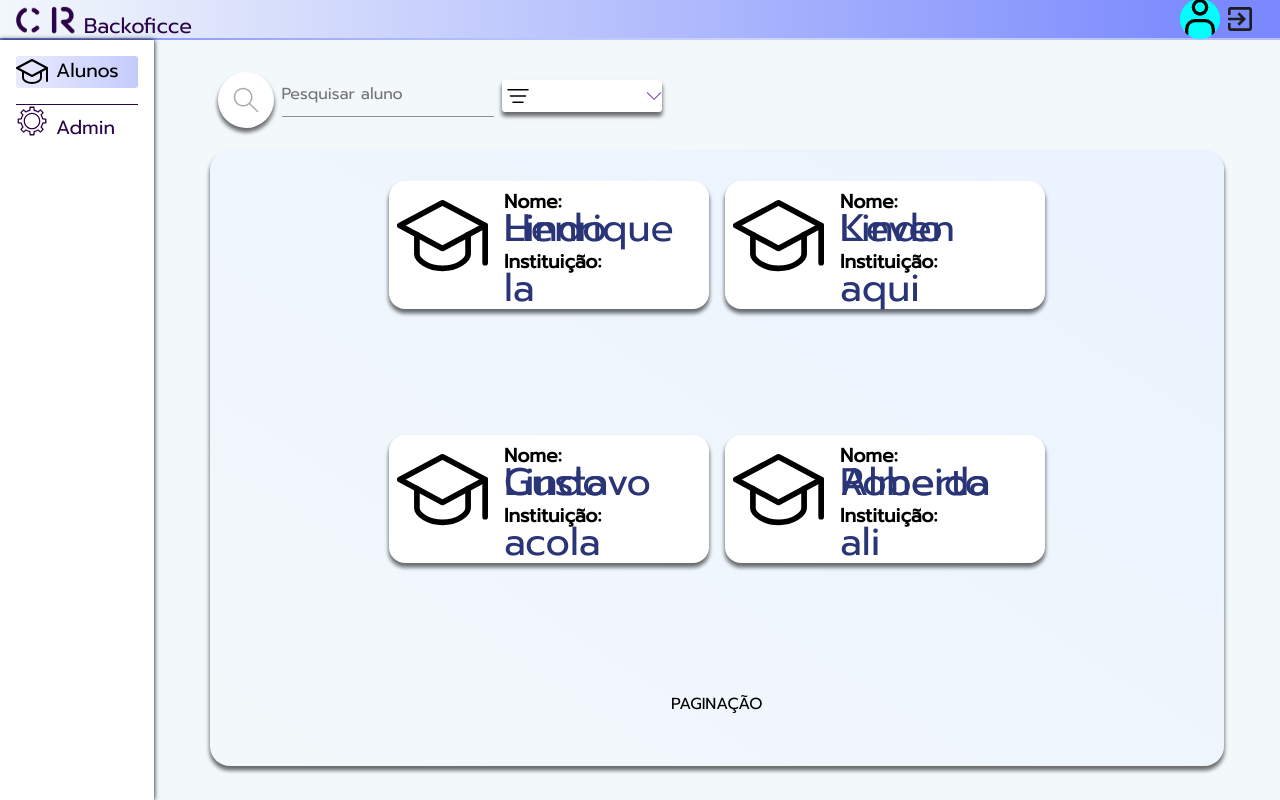
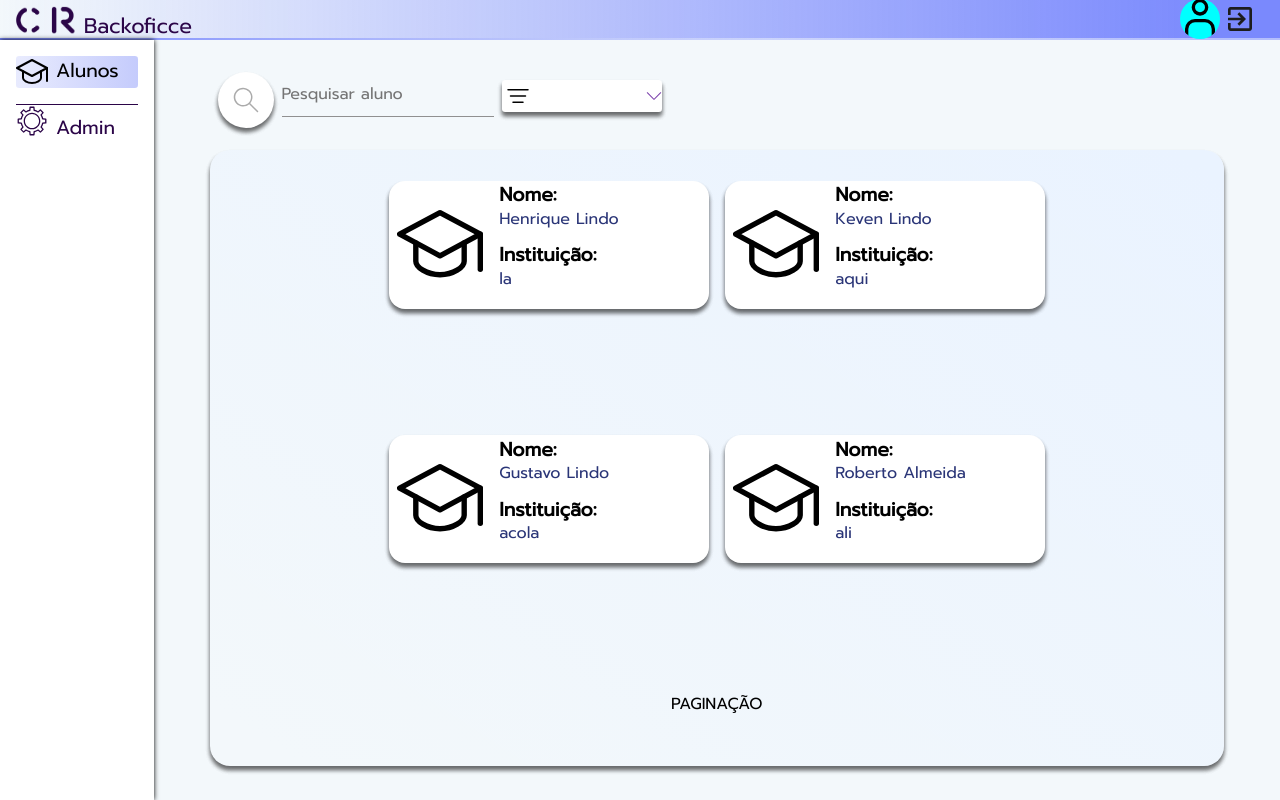
Before and after one commit to Henriqueggperes/coluna_reta-client, a React (Vite) app in the folder app/: page /backoficce in a window 1280 px wide. Both pictures are taken after a click on the element "Alunos". Built offline with nearby package versions, Linux system fonts and the light colour scheme.

Commit message:
feat(student cards): first and seccond student name

```diff
--- a/app/src/components/StudentsCards/index.tsx
+++ b/app/src/components/StudentsCards/index.tsx
@@ -1,36 +1,52 @@
 import React from "react";
+import { Link, useNavigate } from "react-router-dom";
 import { Students } from "../../mocks/Students/students.mocks";
-import students_icon from "./../../assets/icons/students_icon.svg"
+import students_icon from "./../../assets/icons/students_icon.svg";
 import "./style.css";
 
 //A PROP searchedStudents É DO TIPO: studentObj[]
-const StudentsCards = (props:{searchStudents:any}) => {
-
-  console.log(props.searchStudents)
+const StudentsCards = (props: { searchStudents: any }) => {
   return (
     <>
-      {props.searchStudents.length!=0? props.searchStudents.map((item:any) => (
+      {props.searchStudents.length != 0
+        ? props.searchStudents.map((item: any) => (
           <div className="StudentsCard" key={item.id}>
-          <img src={students_icon} alt="" />
+               <Link className="chosen-student__link" to={`/backoficce-student/${item.id}`}>
+                <img className="student-icon" src={students_icon} alt="" />
+                </Link>
                 <div className="CardInfo">
                   <div className="student_card_info-name student-info">
-              <label className="student-name label">Nome:</label> <span>{`${item.name.split(' ')[0]} ${item.name.split(' ')[1]}`}</span>
+                    <label className="student-name label">Nome:</label>{" "}
+                    <span className="student-name span">{`${item.name.split(" ")[0]} ${
+                      item.name.split(" ")[1]
+                    }`}</span>
                   </div>
                   <div className="student_card_info-institution student-info">
-              <label className="student-institution label">Instituição:</label> <span >{item.institution}</span>
+                    <label className="student-institution label">
+                      Instituição:
+                    </label>{" "}
+                    <span>{item.institution}</span>
                   </div>
                 </div>
               </div>
-      )):
-      Students.map((item) => (
+          ))
+        : Students.map((item) => (
             <div className="StudentsCard" key={item.id}>
-          <img src={students_icon} alt="" />
+               <Link className="chosen-student__link" to={`/backoficce-student/${item.id}`}>
+                <img className="student-icon" src={students_icon} alt="" />
+                </Link>
               <div className="CardInfo">
                 <div className="student_card_info-name student-info">
-              <label className="student-name label">Nome:</label> <span>{`${item.name.split(' ')[0]} ${item.name.split(' ')[1]}`}</span>
+                  <label className="student-name label">Nome:</label>{" "}
+                  <span className="student-name span">{`${item.name.split(" ")[0]} ${
+                    item.name.split(" ")[1]
+                  }`}</span>
                 </div>
                 <div className="student_card_info-institution student-info">
-              <label className="student-institution label" >Instituição:</label> <span>{item.institution} </span>
+                  <label className="student-institution label">
+                    Instituição:
+                  </label>{" "}
+                  <span className="student-institution span">{item.institution} </span>
                 </div>
               </div>
             </div>
--- a/app/src/components/StudentsCards/style.css
+++ b/app/src/components/StudentsCards/style.css
@@ -12,11 +12,19 @@
   width: 20rem;
 }
 
-.StudentsCard > img {
-  width: 30%;
+ .student-icon{
+  width: 100%;
   height: 100%;
   margin-bottom: 1rem;
+  cursor: pointer;
+  transition: all 0.4s;
 }
+
+.student-icon:hover{
+   transform: scale(1.1);
+}
+
+
 
 .CardInfo {
   display: flex;
@@ -40,6 +48,19 @@
 }
 
 .label{
+  height: 20%;
   font-size: 1.2rem;
   font-weight: bold;
 }
+
+.span{
+  height: 30%;
+  font-size: 1rem;
+}
+
+.chosen-student__link{
+  height: 100%;
+  width: 30%;
+  text-decoration: none;
+  color: black;
+}
```
Lines whose indentation alone changed are shown as unchanged.
